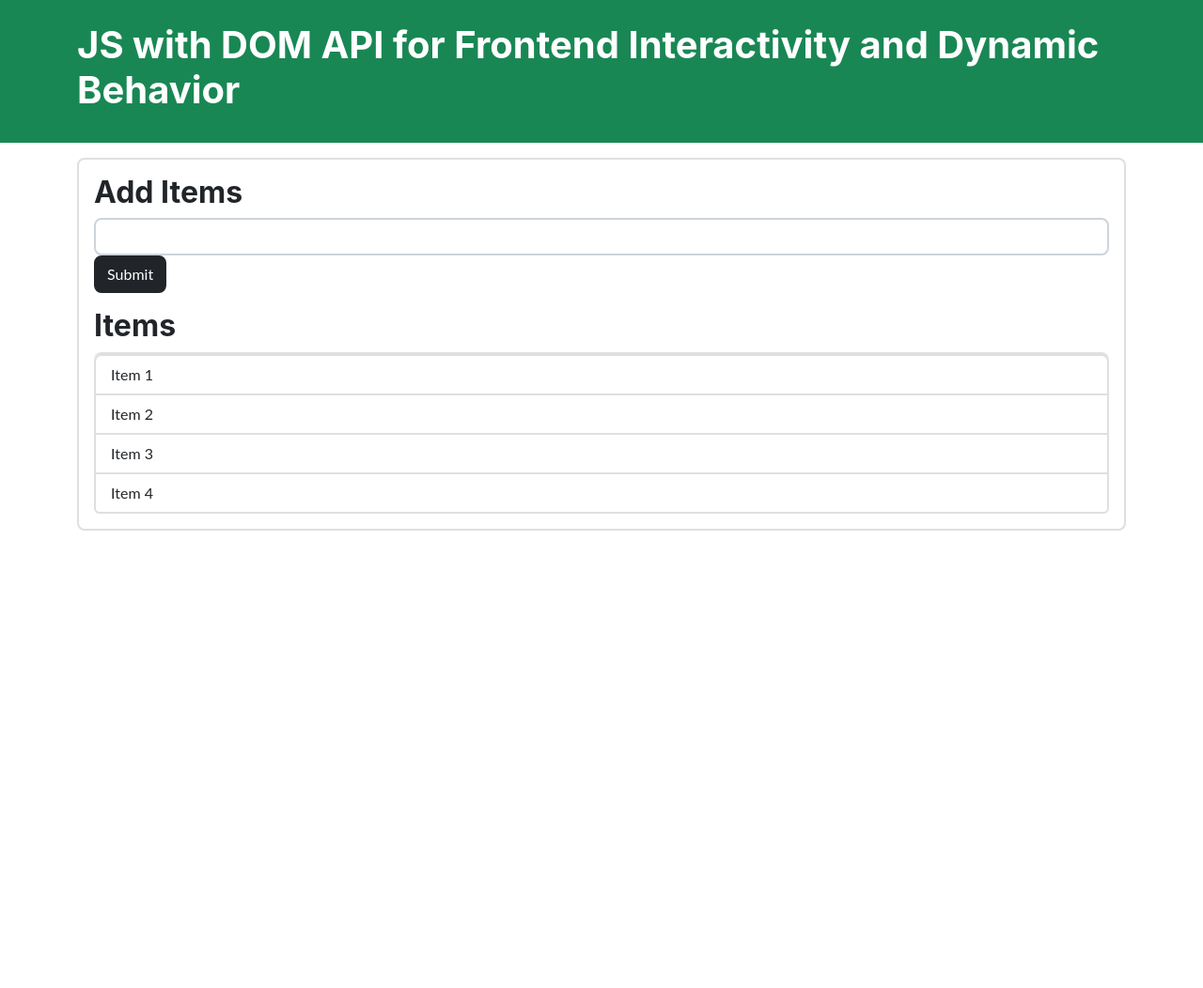
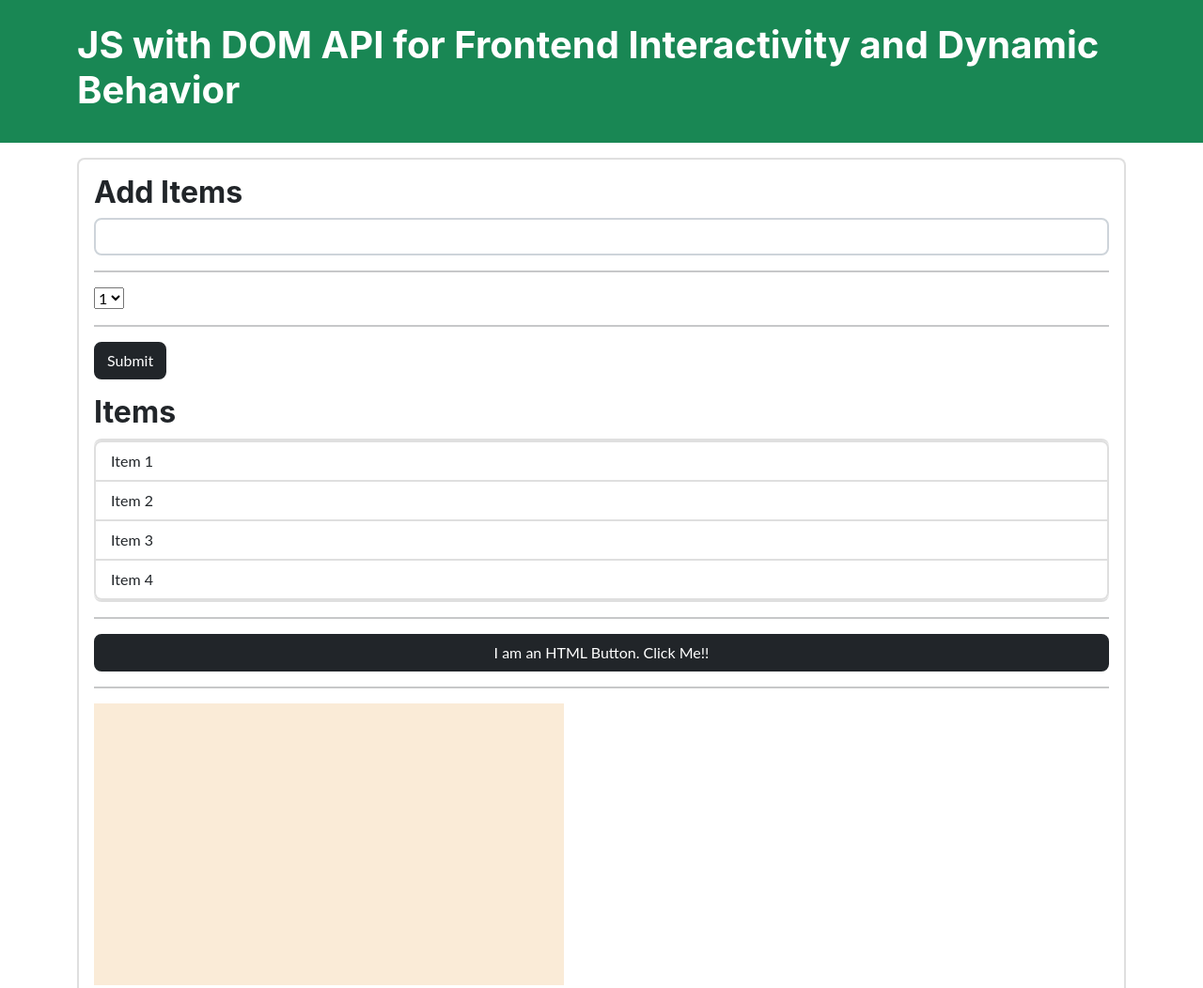
Before and after one commit to martysen/js_demo, a plain HTML site: page html/js_dom.html in a window 1280 px wide. Shown: the top 1052 px of the page at 94% size. Before the commit the page ends 800 px from the top, so only its background shows below. Drawn offline with Linux system fonts and the light colour scheme.

Commit message:
tutorial added on event listeners

```diff
--- a/html/js_dom.html
+++ b/html/js_dom.html
@@ -9,7 +9,8 @@
     <link rel="stylesheet" href="../css/startbootstrap-freelancer-gh-pages/css/styles.css">
 
     <!-- <script src="../js_dom_tutorial/js_dom_part1.js" defer></script> -->
-    <script src="../js_dom_tutorial/js_dom_part2.js" defer></script>
+    <!-- <script src="../js_dom_tutorial/js_dom_part2.js" defer></script> -->
+    <script src="../js_dom_tutorial/js_dom_part3.js" defer></script>
 
 </head>
 <body>
@@ -26,6 +27,16 @@
             <h2 class="title"> Add Items</h2>
             <form class="form-inline mb-3">
                 <input type="text" class="form-control mr-2">
+
+                <!-- the SELECT ELEMENT giving choices and taking polls etc. -->
+                <hr>
+                <!-- <select class="form-control mr-2"> -->
+                <select>
+                    <option value="1">1</option>
+                    <option value="2">2</option>
+                    <option value="3">3</option>
+                </select>
+                <hr>
                 <input type="submit" class="btn btn-dark" value="Submit">
             </form>
             <h2 class="title">Items</h2>
@@ -35,7 +46,22 @@
                 <li class="list-group-item">Item 3</li>
                 <li class="list-group-item">Item 4</li>
             </ul>
+            <!-- A randong div elem to test out some event listener features -->
+            <div id="randomDiv"></div>
+            <!-- Following code is for demo to EVENTS in JS -->
+            <hr>
+            <button class="btn btn-dark btn-block" id="demoButton">I am an HTML Button. Click Me!!</button>
+            <!-- Below Statement shows inline way of adding events. Note you should NOT use this anymore -->
+            <!-- <hr>
+            <button onclick="alert('You Clicked A button on this page!!')" class="btn btn-dark btn-block" id="button">Click This Button with Inline event</button> -->
+            <!-- Below Statement shows inline way of adding events with a function call. Note you should NOT use this anymore -->
+            <!-- <hr>
+            <button onclick="buttonClicked()" class="btn btn-dark btn-block" id="button">Click This Button with Inline event and JS Function Call</button> -->
 
+            <!-- Some HTML elements to test out some other types of events which cannot use the button element -->
+            <hr>
+            <div id="randomDivBox" style="width:500px;height: 300px; background-color: antiquewhite;">
+            </div>
         </div>
 
     </div>
--- /dev/null
+++ b/js_dom_tutorial/js_dom_part3.js
@@ -0,0 +1,276 @@
+/**
+ *
+ *  PART 3 of Manipulating DOM using Vanilla JS
+ *
+ *
+ * Part 2 main topics: Navigating the DOM - parent, children, and siblibing nodes. And creating and inserting custom elements in the DOM
+ *
+ * TOPICS covered in this script:
+ *
+ * EVENTS - Interactive JS
+ *
+ *
+ */
+
+/**
+ * Scenario - Changes you need to make to your js_dom.html file:
+ * Add the following HTML elements as the nextSibling of the ul element
+ * -- A button <see HTML file for changes>
+ *
+ */
+
+/**
+ * Writing a custom function called from the HTML file through an inline event
+ */
+// function buttonClicked() {
+//     alert('Hello World from My Custome JS function~');
+// }
+
+
+/**
+ * EVENT LISTENERS
+ * you don't want to use inline way of creating events anymore. (WHY?)
+ * Now we use what is known as event listners.
+ * This is done by grabbing the elements from the HTML using methods such as .querySelector etc. and adding the events to it
+ */
+let demoButton = document.querySelector('#demoButton');
+// console.log(demoButton);
+
+/**
+ * Add an event listener which is basically a method
+ * .addEventListener(param1, param2)
+ * param1 is a string and is the type of event you want to add - like 'click'
+ * param2 is a function body [i.e. inline] (or function name call) which is executed when the associated event takes place
+ */
+// demoButton.addEventListener('click', function () {
+//     console.log('successfully add a click type event listener to the demo button');
+// })
+
+/**
+ * Alternately to the above way you can (and should) call a function name like shown below
+ */
+//  demoButton.addEventListener('click', buttonClicked);
+
+/**
+ * With Event listeners you can combine everything you have learned till now and do all of them
+ * That is on a button click, you can modify content or style of existing elements in the DOM, OR
+ * create and insert new elements in the DOM and so on.
+ * The possibilities are limited only by your imagination.
+ * NOTE: granted we are only scratching the surface here. But once you understand the basic you can read up others events
+ * and figure out what to do with them. This requires practice.
+ * https://developer.mozilla.org/en-US/docs/Web/Events
+ *
+ * HOWEVER, below is a list of popular events that you should be familiar with for starters
+ * -- https://data-flair.training/blogs/javascript-event-types/
+ *
+ */
+
+// demoButton.addEventListener('click', modifyMyDOM);
+
+// function modifyMyDOM() {
+//     let pageHeader = document.querySelector('#main-header');
+//     pageHeader.textContent = 'This content is now changed~';
+//     // We can chain the methods to the selector.
+//     document.querySelector('.container').style.backgroundColor = '#c4c';
+
+// }
+
+
+/**
+ * Understanding the EVENT PARAMETER
+ * Since we are calling a function when adding event listeners, we can add parameters
+ * This parameter here is called an event parameter.
+ * In the example below, I am representing it as a character 'e'. You can call it whatever you want
+ *
+ */
+
+// demoButton.addEventListener('click', modifyMyDOM);
+
+// function modifyMyDOM(e) {
+    // console.log(e); // check out properties of event parameters
+
+    /* lets see some of these properties*/
+    // console.log(e.target); // element the event is fired from
+    // console.log(e.target.id); // get the id of the elem
+    // console.log(e.target.className); // get the class name of the elem
+    // console.log(e.target.classList); // Get the entire class list
+
+    /**Lets do some fun stuff. Goto the HTML file and Add a div element in the HTML between ul and this button
+     * I have given it an id value of #randomDiv
+     * Now, interpret the following lines of code.
+     * Self Exercise - instead of creating the div in the .html file, do it here in JS.
+     */
+    // let randomDiv = document.querySelector('#randomDiv');
+    // randomDiv.innerHTML = `<h2>The name of the id of the button below is ${e.target.id}</h2>`;
+    // randomDiv.style.backgroundColor = '#f4f';
+
+
+    // console.log(e.type); // type of event
+    // console.log(e.clientX); // position of mouse on X axis [width from browser left side window]
+    // console.log(e.clientY); // position of mouse on Y axis from top of window
+    // console.log(e.offsetX); // postion of mouse from actual element i.e. here it is the button
+    // console.log(e.offsetY); // Y postion from the element
+
+    // console.log(e.altKey); // are you holding down the ALT key down when clicking?
+    // console.log(e.ctrlKey); // holding down ctrl
+    // console.log(e.shiftKey); // shift key? --You can use this with IF-ELSE to different things if it is a shift click or alt click etc
+// } // end of modifyMyDOM(e)
+
+
+
+/**
+ * Understanding different mouse events
+ *
+ *
+ */
+
+// function runEvent(e) {
+//     console.log(`EVENT TYPE is ${e.type}`);
+// }
+
+/**THE SINGLE CLICK */
+// demoButton.addEventListener('click', runEvent);
+
+/**THE DOUBLE CLICK */
+// demoButton.addEventListener('dbclick', runEvent);
+
+/**THE  CLICK down */
+// demoButton.addEventListener('mousedown', runEvent);
+
+/**THE  click release */
+// demoButton.addEventListener('mouseup', runEvent);
+
+
+/**
+ * SOME OTHER TYPES OF EVENTS.
+ * We need a different element for this. CAnoot use buttons only
+ * HTML Change:
+ * goto to HTML file and add the commented lines of code in the HTML file for this part.
+ */
+
+/**Grabbing the div box we created in the HTML file */
+let randomDivBox = document.getElementById('randomDivBox');
+
+// randomDivBox.addEventListener('mouseenter', runEvent); // checking if your mouse enters the box area; increments a counter everytime it does.
+// randomDivBox.addEventListener('mouseleave', runEvent); // checking if your mouse leaves the box area; increments a counter everytime it does.
+// randomDivBox.addEventListener('mouseover', runEvent); // checking if hover over a content inside this box; increments a counter everytime it does.
+// randomDivBox.addEventListener('mouseout', runEvent); // checking if your mouse leaves a content inside this box; increments a counter everytime it does.
+// randomDivBox.addEventListener('mousemove', runEvent); // if you are moving the mouse in the box area; increments a counter everytime it does.
+
+/**
+ * What can we do with these events?
+ * Lets output the mouse positions inside the randomDiv we created
+ */
+
+
+// function logMousePositionsInDom(e) {
+//     let randomDiv = document.querySelector('#randomDiv');
+//     console.log(`EVENT TYPE IS: ${e.type}`);
+//     randomDiv.innerHTML = `<h3>Mouse Position X is: ${e.offsetX} <br> Mouse Position Y is: ${e.offsetY} </h3>`;
+// }
+// randomDivBox.addEventListener('mousemove', logMousePositionsInDom);
+
+/**
+ * What else can we do with these events?
+ * Lets do some sylvester styling.
+ */
+
+//  function styleWithMousePositionsInDom(e) {
+//     //let randomDiv = document.querySelector('#randomDiv');
+//     console.log(`EVENT TYPE IS: ${e.type}`);
+//     /**Connect the offset x and y to RED and Green values of color coding */
+//     randomDivBox.style.backgroundColor = `rgb(${e.offsetX}, ${e.offsetY}, 25)`;
+//     /**Taking this a step further  */
+//     document.body.style.backgroundColor = `rgb(${e.offsetX}, ${e.offsetY}, 25)`;
+
+// }
+// randomDivBox.addEventListener('mousemove', styleWithMousePositionsInDom);
+
+
+/**
+ * KEYBOARD AND INPUT EVENTS
+ * WORKING WITH FORMS AND TEXTBOXES *
+ *
+ */
+
+/**Grab the input element of text type and the form in JS variable*/
+
+let inputText = document.querySelector('input[type="text"]');
+let form = document.querySelector('form');
+
+/**Add event listners - keydown */
+// inputText.addEventListener('keydown', runInputTextEvent);
+
+// function runInputTextEvent(e) {
+    // console.log(`EVENT TYPE: ${e.type}`); // each time you type it will fire the event and increment counter
+
+    /**Grab what is being typed i.e. the value */
+    // console.log(e.target.value);
+
+    /**Take contnet and populate to DOM */
+    // let randomDiv = document.querySelector('#randomDiv');
+    // randomDiv.innerHTML = `<h3>${e.target.value}</h2>`;
+// }
+
+/**Other Key EVENTS - keyup when you let go of the key */
+// inputText.addEventListener('keydown', runInputTextEvent); //Try yourself
+// inputText.addEventListener('kepress', runInputTextEvent);
+
+
+/**FOCUS AND BLUR events */
+/**FOCUS fires when you select the target element i.e. its in focus  */
+/**BLUR fires when you deselect the target element i.e. its no longer in focus hence blurred */
+/**Please remember FOCUS and BLUR has NOTHING to do with styling aspects. Its about element selection and deselection */
+// inputText.addEventListener('focus', runInputTextEvent);
+// inputText.addEventListener('blur', runInputTextEvent);
+
+
+/**CUT and PASTE events
+ * if you cut something from the text box it fires cut
+ * if you paste something to the box it fires paste.
+*/
+// inputText.addEventListener('cut', runInputTextEvent);
+// inputText.addEventListener('paste', runInputTextEvent);
+
+
+/**The Input Event
+ * This fires when you do anything with an input element
+ * i.e. it combines all the previous events for keypress, cut paste etc. into one
+ * so if you don't need to distinguish, you can simply use input
+ *
+ */
+// inputText.addEventListener('input', runInputTextEvent);
+
+
+
+/**
+ * WORKING WITH the <SELECT> element inside the <form> from HTML using JS
+ *
+ * ADD the select elem that is commented out in the HTML code
+ */
+
+let selectElement = document.querySelector('select');
+
+/**Add a CHANGE event */
+// selectElement.addEventListener('change', runSelectEvent); // instead of change you can also use input
+// selectElement.addEventListener('input', runSelectEvent); // comment above and try this out and see what happens
+
+
+// function runSelectEvent(e) {
+//     console.log(`The EVENT TYPE is: ${e.type}`);
+//     console.log(`The VALUE selected is ${e.target.value}`);
+// }
+
+
+
+/**
+ * THE SUBMIT event -- fires on form <or what you can submit>
+ *
+ */
+
+// form.addEventListener('submit', runSubmitEventOnForm);
+
+// function runSubmitEventOnForm(e) {
+//      e.preventDefault(); // prevent default behavior of submit btn, submitting to the page. Once you do this you will notice the btn doesn't reset.
+//      console.log(`THE EVENT TYPE IS : ${e.type}`); // without the above; this would vanish pretty quick to notice.
+// }
```
